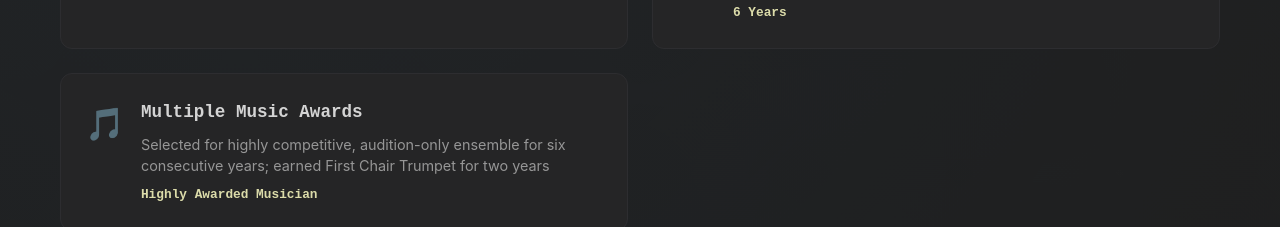
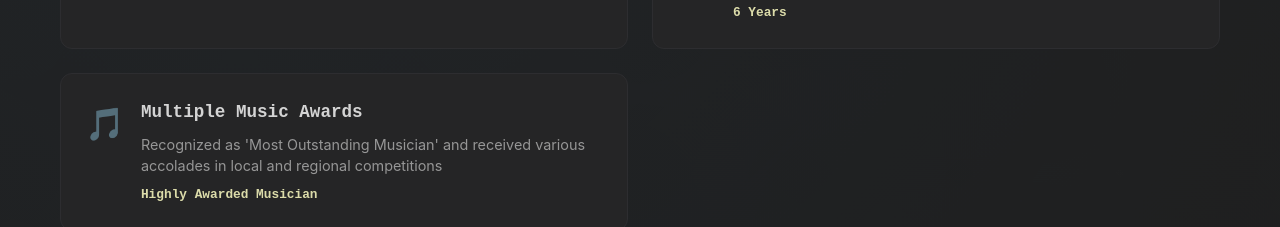
Before and after one commit to counterspecies/Portfolio-Website, a React (Create React App) app: page / in a window 1280 px wide. Shown: the part 9120-9347 px from the top of the page. Built offline with nearby package versions, Linux system fonts and the light colour scheme.

Commit message:
minor update

```diff
--- a/src/components/Experience.js
+++ b/src/components/Experience.js
@@ -90,7 +90,7 @@ const Experience = () => {
     },
     {
       title: "Multiple Music Awards",
-      description: "Selected for highly competitive, audition-only ensemble for six consecutive years; earned First Chair Trumpet for two years",
+      description: "Recognized as 'Most Outstanding Musician' and received various accolades in local and regional competitions",
       icon: "🎵",
       year: "Highly Awarded Musician"
     }
```
